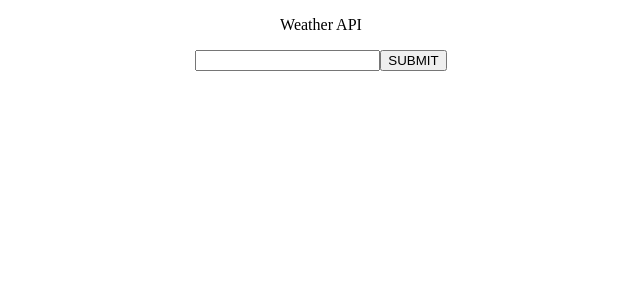
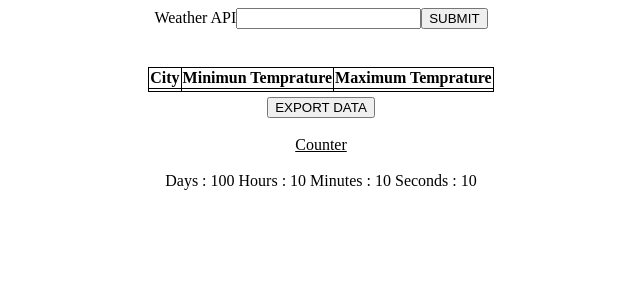
Before and after one commit to ganesh8297/angular-reference, an Angular app: page /weather in a window 1280 px wide. Shown: the top 300 px of the page, without its empty margins (319-959 px from the left). Built offline with nearby package versions, Linux system fonts and the light colour scheme.

Commit message:
Weather API and Export Excel

```diff
--- a/package.json
+++ b/package.json
@@ -22,6 +22,7 @@
     "@angular/router": "^14.0.0",
     "rxjs": "~7.5.0",
     "tslib": "^2.3.0",
+    "xlsx": "^0.18.5",
     "zone.js": "~0.11.4"
   },
   "devDependencies": {
--- a/src/app/weather-api/weather-api.component.css
+++ b/src/app/weather-api/weather-api.component.css
@@ -20,3 +20,16 @@
 .hide {
     visibility: hidden;
 }
+
+table {
+    border-collapse: collapse;
+    margin: auto;
+  }
+
+  table, td, th {
+    border: 1px solid;
+  }
+
+  .counter, p{
+    display: inline;
+  }
--- a/src/app/weather-api/weather-api.component.html
+++ b/src/app/weather-api/weather-api.component.html
@@ -6,8 +6,29 @@
 
     <div class="alert" id="alert" [ngClass]="alert == true ? 'show' : 'hide'">
         <span class="closebtn" onclick="this.parentElement.style.display='none';">&times;</span>
-       Location Doesn't Exist
+        Location Doesn't Exist
     </div>
 
 
+    <table id="excel-table">
+        <tr>
+          <th>City</th>
+          <th>Minimun Temprature</th>
+          <th>Maximum Temprature</th>
+        </tr>
+        <tr>
+          <td>{{alert == false ? (city.value | titlecase)   : "Nil" }}</td>
+          <td>{{alert == false ? weatherDetails.mintemp : "Nil"}}</td>
+          <td>{{alert == false ? weatherDetails.maxtemp : "Nil"}}</td>
+        </tr>
+      </table>
+    <button (click)="exportData()" style="margin-top:5px">EXPORT DATA</button><br><br>
+
+    <div class="counter">
+        <p><u>Counter</u></p><br><br>
+        <p>  Days : {{days}}</p>
+        <p>  Hours : {{hours}}</p>
+        <p>  Minutes : {{mins}}</p>
+        <p>  Seconds : {{seconds}}</p>
+    </div>
 </div>
```
Also changed, not shown: 1 other file (tests, documents, lock files or other folders).
